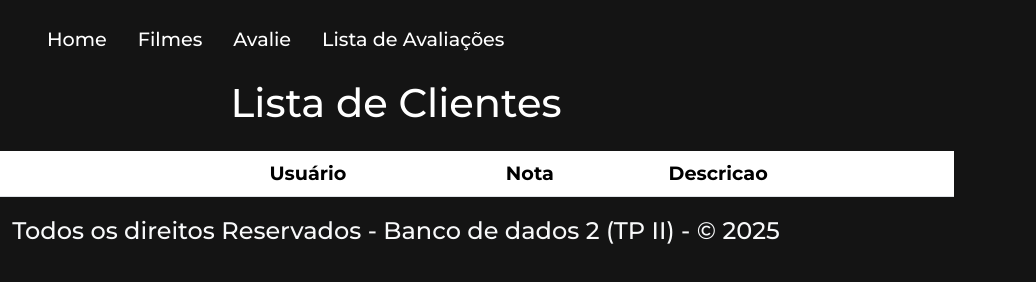
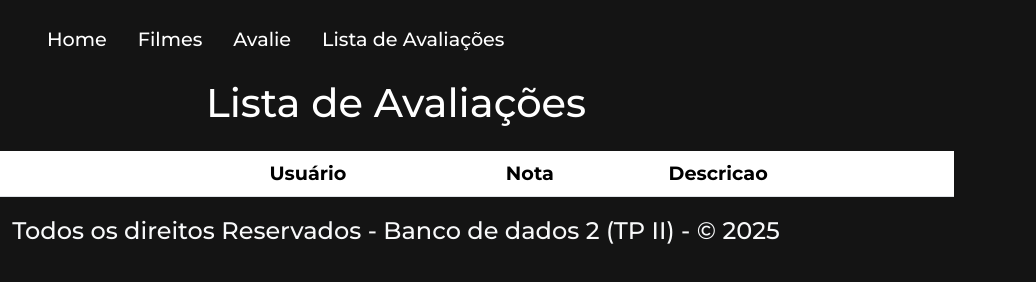
Before and after one commit to wazeveve/euCinefilo, a plain HTML site: page Frontend/paginas/listavaliacao.html in a window 1280 px wide. Shown: the full height of the page, 244-1280 px from the left. Drawn offline with nearby package versions, Linux system fonts and the light colour scheme; no server answers.

Commit message:
Nome da lista

```diff
--- a/Frontend/paginas/listavaliacao.html
+++ b/Frontend/paginas/listavaliacao.html
@@ -24,7 +24,7 @@
     </div>
   </header>
   <section class="ftco-section bg-dark">
-    <h1 class="text-center pb-3 text-white">Lista de Clientes</h1>
+    <h1 class="text-center pb-3 text-white">Lista de Avaliações</h1>
     <div class="container">
         <table class="table table-hover">
             <thead class="thead-light">
```
